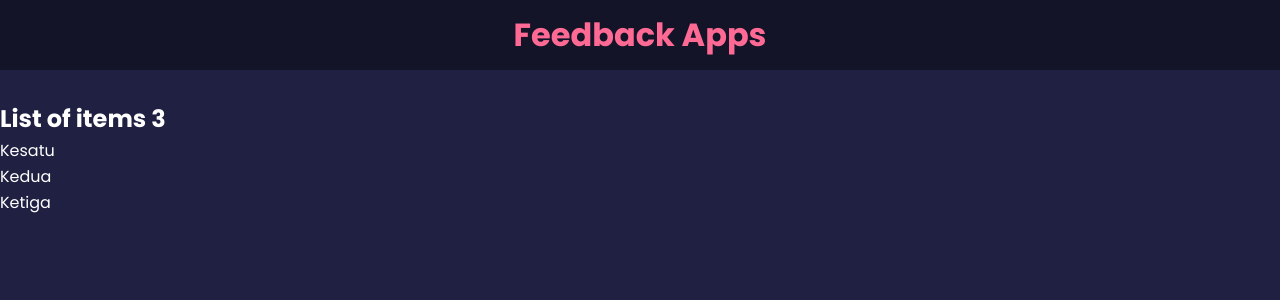
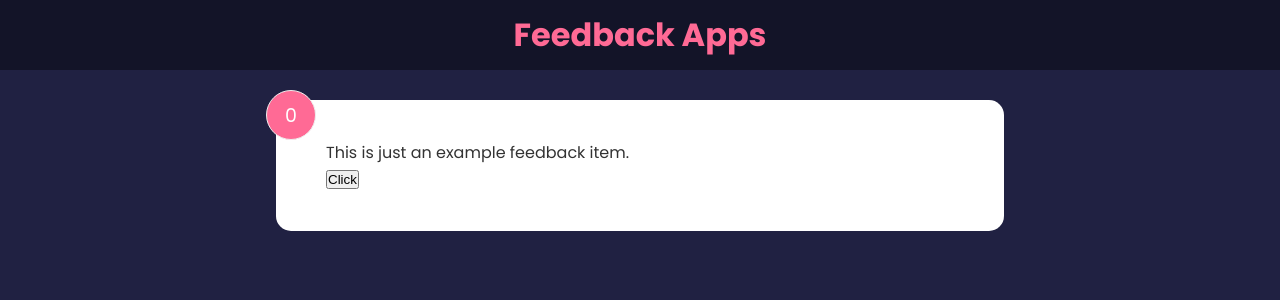
Before and after one commit to adittanu/Feedback-app, a React (Create React App) app: page / in a window 1280 px wide. Shown: the top 300 px of the page. Built offline with nearby package versions, Linux system fonts and the light colour scheme.

Commit message:
[useState]

```diff
--- a/src/App.js
+++ b/src/App.js
@@ -1,29 +1,16 @@
 import Header from './components/Header'
+import FeedbackItem from './components/FeedbackItem';
 
 function App() {
-    const items = [
-        {id: 1, title : "Kesatu"},
-        {id: 2, title : "Kedua"},
-        {id: 3, title : "Ketiga"}
-    ]
     const loading = false;
-    const showSubHeader = true;
     if (loading) return (<h1>Loading...</h1>)
 
     return (
         <>
             <Header />
-            {
-                (showSubHeader) && (
-                    <h2>List of items {items.length}</h2>
-
-                )
-            }
-            <ul>
-                {items.map((item, index) => (
-                    <li key={index}>{item.title}</li>
-                ))}
-            </ul>
+            <div className="container">
+                <FeedbackItem />
+            </div>
         </>
     )
 }
--- /dev/null
+++ b/src/components/FeedbackItem.jsx
@@ -0,0 +1,27 @@
+import PropTypes from 'prop-types'
+import { useState } from 'react'
+
+function FeedbackItem() {
+    const [rating, setRating] = useState(0)
+    const [text, setText] = useState("This is just an example feedback item.")
+
+    const addRating = () => {
+        // setRating(10)
+        setRating((prev) => {
+            console.log("🚀 ~ file: FeedbackItem.jsx ~ line 12 ~ setRating ~ prev", prev)
+            return prev + 1;
+        })
+    }
+
+    return (
+        <div className="card">
+            <div className="num-display">{rating}</div>
+            <div className="text-display">
+                {text}
+            </div>
+            <button onClick={addRating}>Click</button>
+        </div>
+    )
+}
+FeedbackItem.propTypes = {}
+export default FeedbackItem
```
